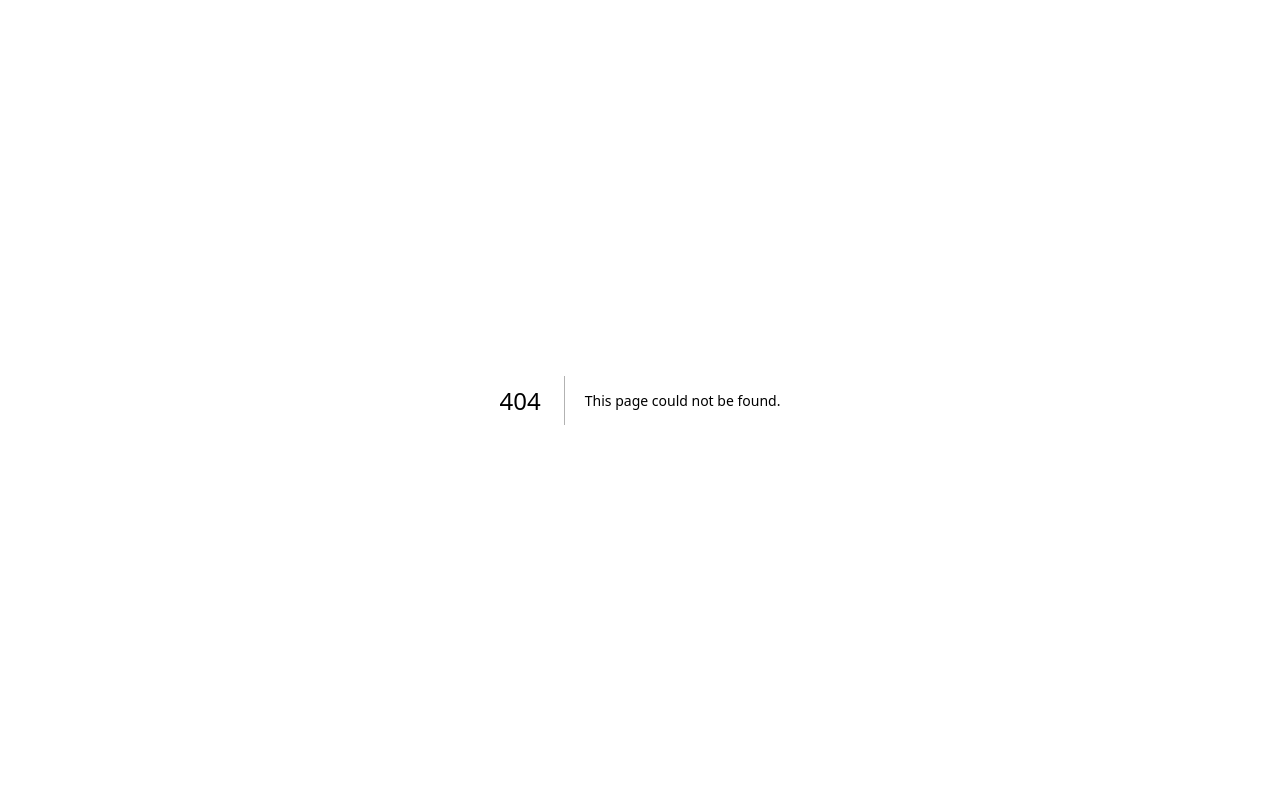
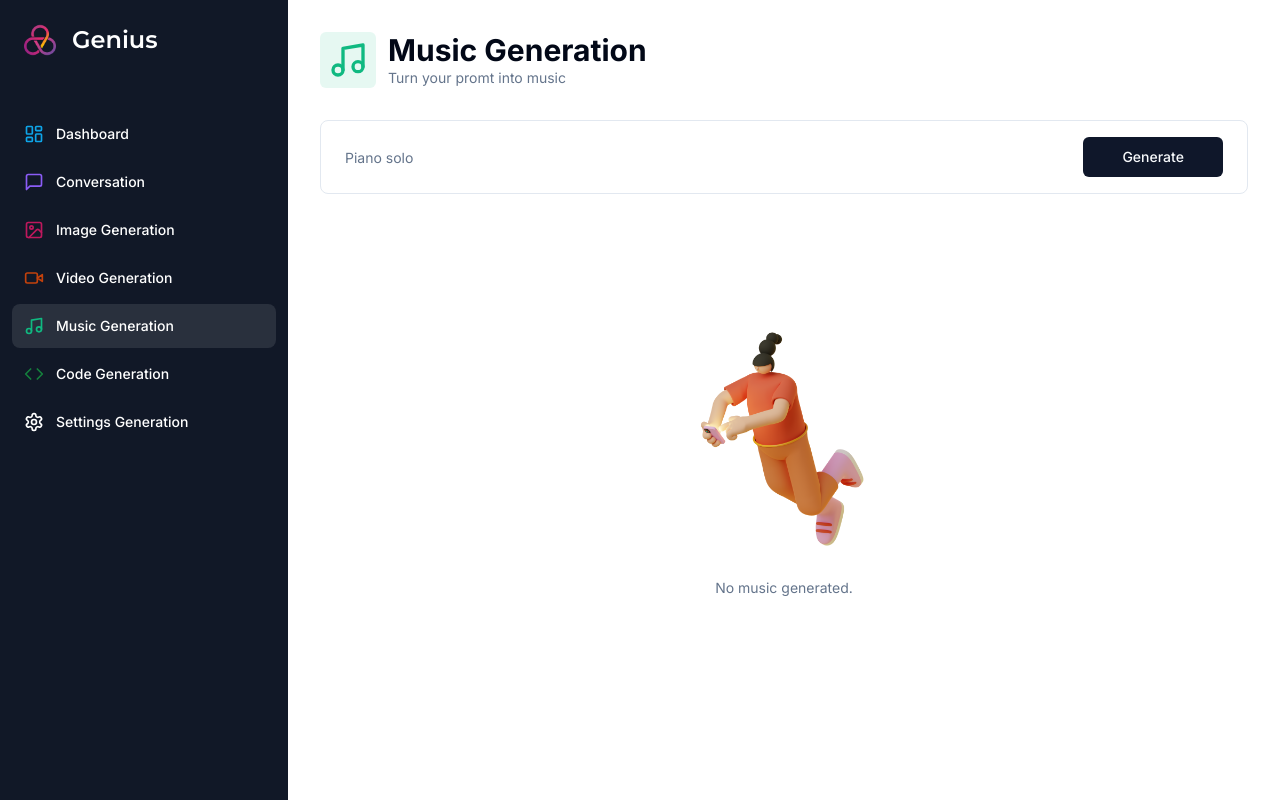
Before and after one commit to crash2410/ai_chat, a Next.js app: page /music in a window 1280 px wide. Before the commit this address had no page. Built offline with nearby package versions, Linux system fonts and the light colour scheme.

Commit message:
Добавление и настройка страницы с обращением к AI для генерации музыки (звуков)- MusicPage

```diff
--- /dev/null
+++ b/app/(dashboard)/(routes)/music/constants.ts
@@ -0,0 +1,7 @@
+import * as z from "zod";
+
+export const formSchema = z.object({
+    prompt: z.string().min(1, {
+        message: "Music Prompt is required."
+    }),
+});
--- /dev/null
+++ b/app/(dashboard)/(routes)/music/page.tsx
@@ -0,0 +1,119 @@
+"use client"
+
+import axios from "axios";
+import * as z from "zod";
+import React, {useState} from 'react';
+import Heading from "@/components/heading";
+import {Music} from "lucide-react";
+import {useForm} from "react-hook-form";
+import {formSchema} from "@/app/(dashboard)/(routes)/conversation/constants";
+import {zodResolver} from "@hookform/resolvers/zod";
+import {Form, FormControl, FormField, FormItem} from "@/components/ui/form";
+import {Input} from "@/components/ui/input";
+import {Button} from "@/components/ui/button";
+import {useRouter} from "next/navigation";
+import {Empty} from "@/components/empty";
+import {Loader} from "@/components/loader";
+
+/**
+ * Компонент страницы музыкальной генерации.
+ */
+const MusicPage = () => {
+    const router = useRouter();
+    const [music, setMusic] = useState<string>();
+
+    // Инициализация формы с использованием хуков useForm и zodResolver
+    const form = useForm<z.infer<typeof formSchema>>({
+        resolver: zodResolver(formSchema),
+        defaultValues: {
+            prompt: ""
+        }
+    });
+
+    const isLoading = form.formState.isSubmitting;
+
+    // Функция-обработчик события отправки формы
+    const onSubmit = async (values: z.infer<typeof formSchema>) => {
+        try {
+            setMusic(undefined);
+
+            // Отправка запроса на сервер для генерации музыки с использованием axios
+            const response = await axios.post('/api/music', values);
+
+            // Установка сгенерированной музыки в состояние
+            setMusic(response.data.audio);
+
+            // Сброс значений формы
+            form.reset();
+        } catch (error) {
+            console.log(error);
+        } finally {
+            // Обновление страницы с использованием router
+            router.refresh();
+        }
+    };
+
+    return (
+        <div>
+            {/* Заголовок страницы */}
+            <Heading
+                title="Music Generation"
+                description="Turn your promt into music"
+                icon={Music}
+                iconColor="text-emerald-500"
+                bgColor="bg-emerald-500/10"
+            />
+            <div className="px-4 lg:px-8">
+                <div>
+                    {/* Форма для ввода промпта */}
+                    <Form {...form}>
+                        <form
+                            onSubmit={form.handleSubmit(onSubmit)}
+                            className="rounded-lg border w-full p-4 px-3 md:px-6 focus-within:shadow-sm grid grid-cols-12 gap-2"
+                        >
+                            <FormField render={({field}) => (
+                                <FormItem className="col-span-12 lg:col-span-10">
+                                    <FormControl className="m-0 p-0">
+                                        {/* Поле ввода промпта */}
+                                        <Input
+                                            className="border-0 outline-none focus-visible:ring-0 focus-visible:ring-transparent"
+                                            disabled={isLoading}
+                                            placeholder="Piano solo"
+                                            {...field}
+                                        />
+                                    </FormControl>
+                                </FormItem>
+                            )} name="prompt"/>
+                            {/* Кнопка для генерации музыки */}
+                            <Button
+                                className="col-span-12 lg:col-span-2 w-full"
+                                disabled={isLoading}
+                            >
+                                Generate
+                            </Button>
+                        </form>
+                    </Form>
+                </div>
+                <div className="space-y-4 mt-4">
+                    {/* Отображение состояний загрузки и отсутствия сгенерированной музыки */}
+                    {isLoading && (
+                        <div className="p-8 rounded-lg w-full flex items-center justify-center bg-muted">
+                            <Loader/>
+                        </div>
+                    )}
+                    {!music && !isLoading && (
+                        <Empty label="No music generated."/>
+                    )}
+                    {/* Отображение сгенерированной музыки */}
+                    {music && (
+                        <audio controls className="w-full mt-8">
+                            <source src={music}/>
+                        </audio>
+                    )}
+                </div>
+            </div>
+        </div>
+    );
+};
+
+export default MusicPage;
--- /dev/null
+++ b/app/api/music/route.ts
@@ -0,0 +1,58 @@
+import {auth} from "@clerk/nextjs";
+import {NextResponse} from "next/server";
+import Replicate from "replicate";
+
+const replicate = new Replicate({
+    auth: process.env.REPLICATE_API_TOKEN || '',
+});
+
+/**
+ * Обрабатывает POST-запрос.
+ *
+ * @param req - Запрос от клиента.
+ * @returns - Ответ сервера.
+ */
+export async function POST(
+    req: Request
+) {
+    try {
+        // Получаем идентификатор пользователя
+        const {userId} = auth();
+
+        // Получаем тело запроса
+        const body = await req.json();
+        console.log(body)
+
+        // Извлекаем необходимые данные из тела запроса
+        const {prompt} = body
+
+        // Проверяем наличие идентификатора пользователя
+        if (!userId) {
+            return new NextResponse("Unauthorized", {status: 401});
+        }
+
+        // Проверяем наличие текстового промпт-а
+        if (!prompt) {
+            return new NextResponse("Promt are required", {status: 400});
+        }
+
+        console.log(prompt)
+
+        // Выполняем запрос к стороннему сервису
+        const response = await replicate.run(
+            "riffusion/riffusion:8cf61ea6c56afd61d8f5b9ffd14d7c216c0a93844ce2d82ac1c9ecc9c7f24e05",
+            {
+                input: {
+                    prompt_a: prompt
+                }
+            }
+        );
+
+        console.log(response)
+
+        return NextResponse.json(response);
+    } catch (error) {
+        console.log('[MUSIC_ERROR]', error);
+        return new NextResponse("Internal Error", {status: 500});
+    }
+};
--- a/package.json
+++ b/package.json
@@ -28,7 +28,8 @@
     "react-markdown": "^8.0.7",
     "tailwind-merge": "^2.0.0",
     "tailwindcss-animate": "^1.0.7",
-    "zod": "^3.22.4"
+    "zod": "^3.22.4",
+    "replicate": "^0.12.3"
   },
   "devDependencies": {
     "@types/node": "^20",
```
Also changed, not shown: 1 other file (tests, documents, lock files or other folders).
